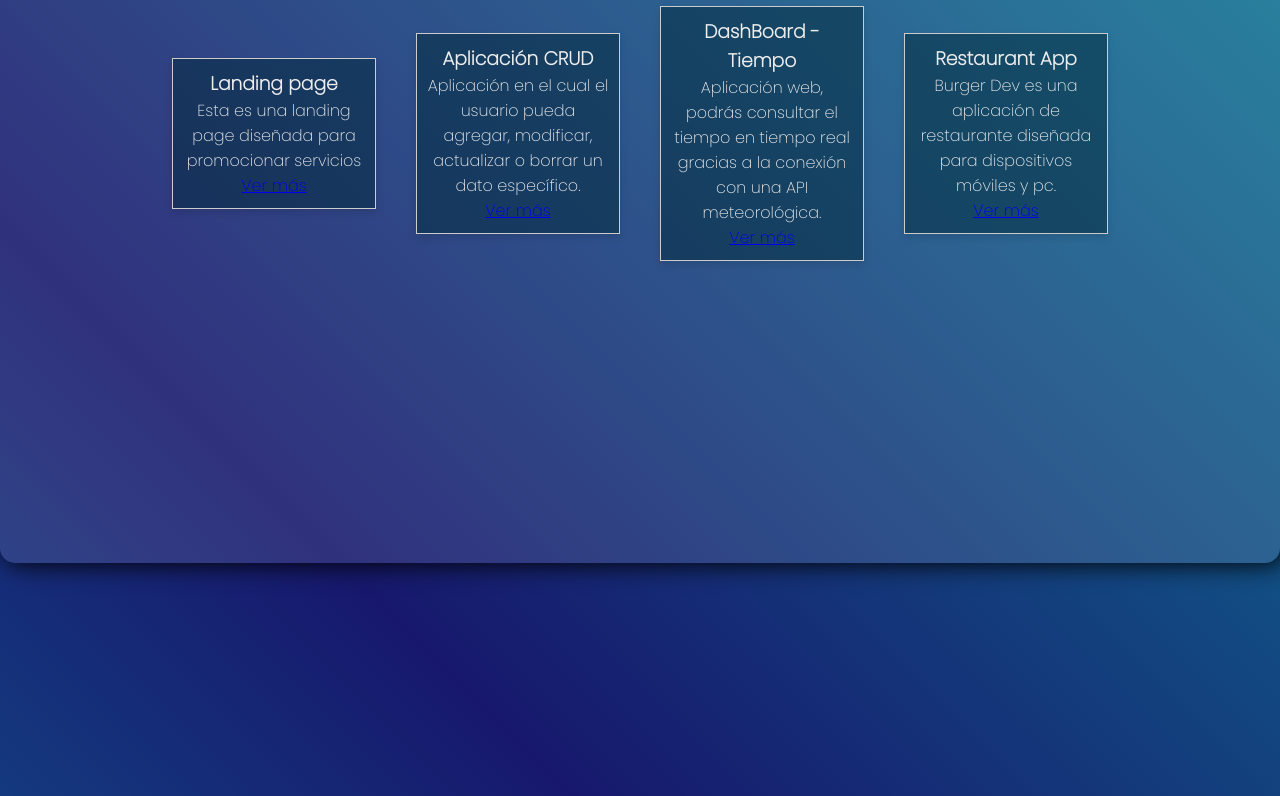
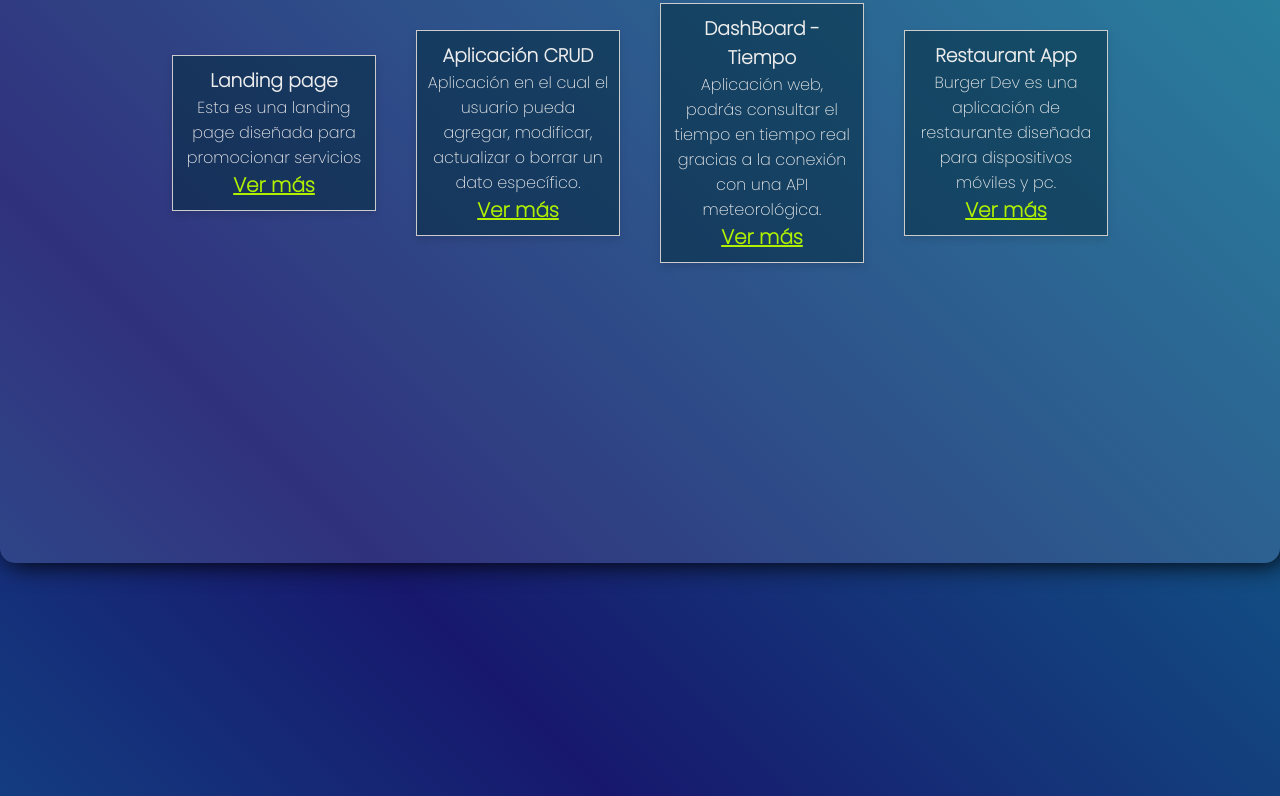
Before and after one commit to OSGERARDO/Portafolio, a plain HTML site: page index.html in a window 1280 px wide. Shown: the part 1126-1922 px from the top of the page. Drawn offline with nearby package versions, Linux system fonts and the light colour scheme.

Commit message:
update002

```diff
--- a/style.css
+++ b/style.css
@@ -242,6 +242,12 @@ body {
     color: #ededed;
     background-color: #012a3b84;
 }
+a {
+    font-size: 20px;
+    font-weight: bold;
+    color:#b0f000;
+}
+
 
 .card:hover {
     transform: scale(1.07);
```
